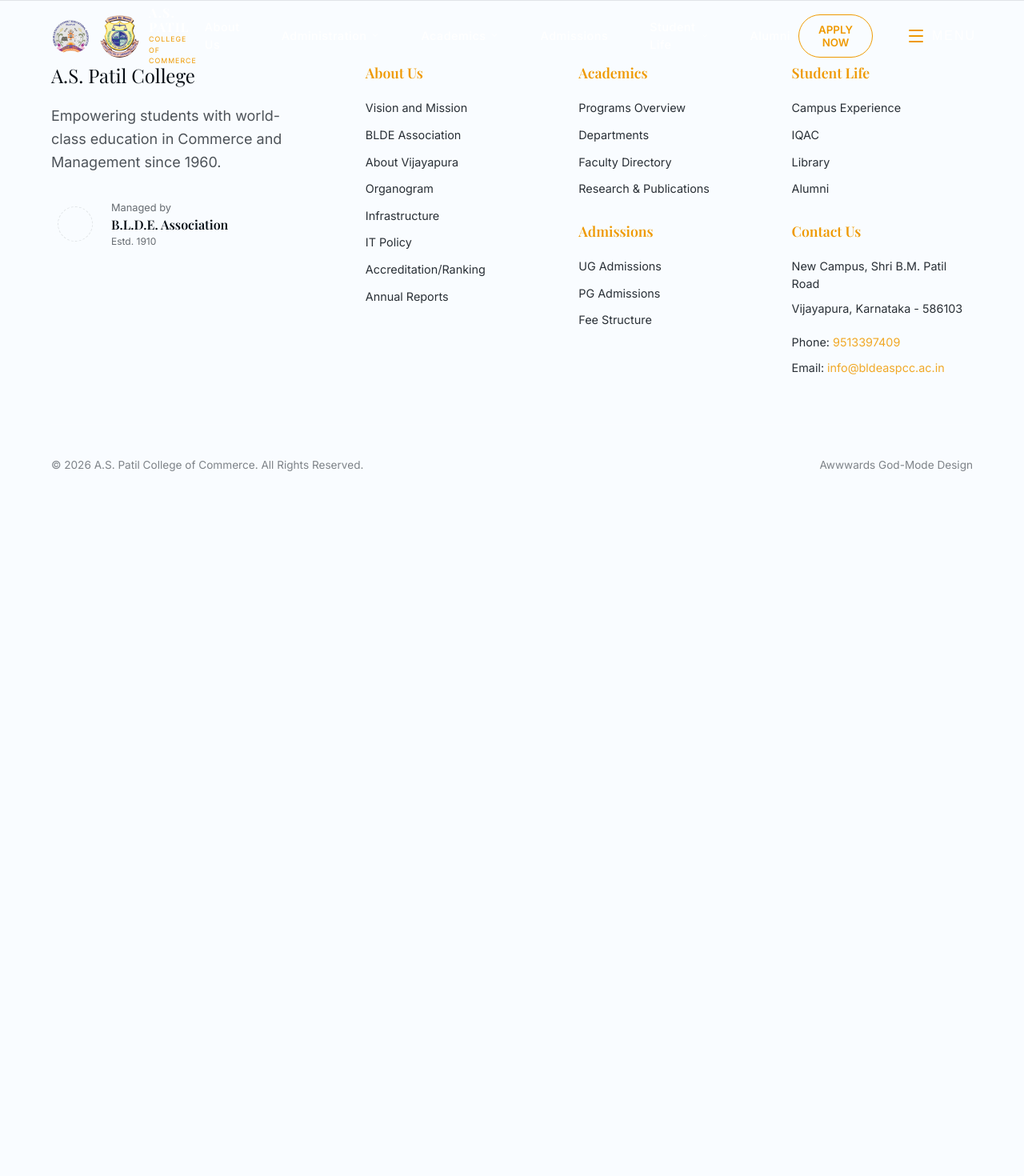
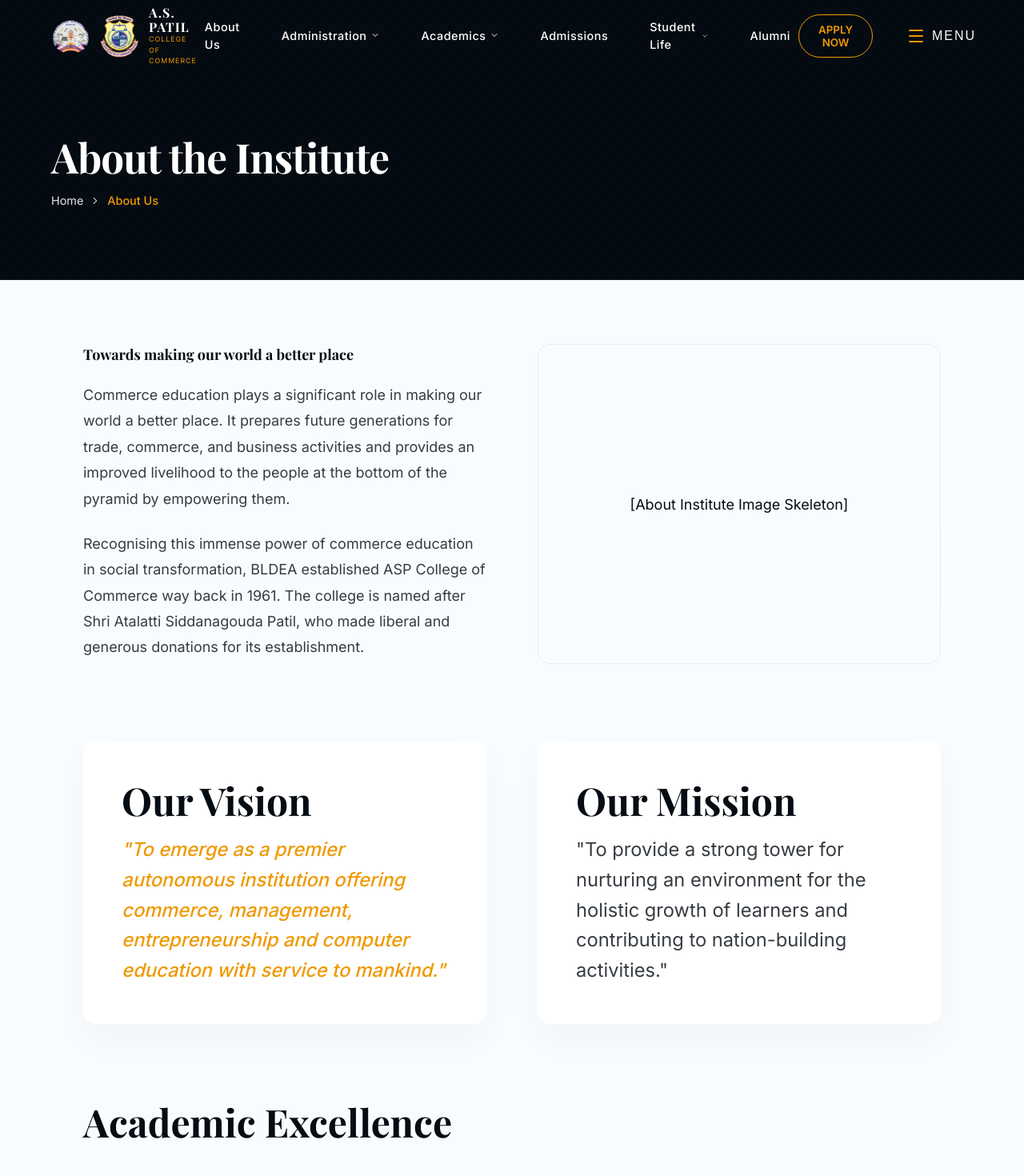
Before and after one commit to rajashekharexe/College-Website, a React (Vite) app: page /about in a window 1280 px wide. Shown: the top 1470 px of the page at 80% size. Before the commit the page ends 800 px from the top, so only its background shows below. Built offline with nearby package versions, Linux system fonts and the light colour scheme; a web font is replaced by a local one.

Commit message:
feat: build InnerPageLayout and AboutUs page (Phase 3)

```diff
--- a/src/App.jsx
+++ b/src/App.jsx
@@ -6,6 +6,7 @@
 import BentoGrid from './components/BentoGrid';
 import Footer from './components/Footer';
 import InnerPageLayout from './components/InnerPageLayout';
+import AboutUs from './pages/AboutUs';
 import VisionMission from './pages/VisionMission';
 import HighlightsStrip from './components/HighlightsStrip';
 import AboutPreview from './components/AboutPreview';
@@ -59,6 +60,7 @@
           <Route path="/" element={<Home />} />
 
           {/* About Us Routes */}
+          <Route path="/about" element={<AboutUs />} />
           <Route path="/about/vision-mission" element={<VisionMission />} />
           <Route path="/about/blde-association" element={<Placeholder title="BLDE Association" />} />
           <Route path="/about/vijayapura" element={<Placeholder title="About Vijayapura" />} />
--- a/src/components/InnerPageLayout.jsx
+++ b/src/components/InnerPageLayout.jsx
@@ -1,56 +1,119 @@
-import { useEffect } from 'react';
+import React, { useEffect } from 'react';
+import { Link } from 'react-router-dom';
+import { ChevronRight } from 'lucide-react';
 import gsap from 'gsap';
 
-export default function InnerPageLayout({ title, subtitle, children }) {
+export default function InnerPageLayout({ title, breadcrumbs, children }) {
   useEffect(() => {
-    // Simple entry animation for inner pages
-    gsap.fromTo('.page-header',
-      { opacity: 0, y: 50 },
-      { opacity: 1, y: 0, duration: 1, ease: 'power3.out' }
+    window.scrollTo(0, 0);
+
+    const tl = gsap.timeline();
+
+    tl.fromTo('.inner-hero-overlay',
+      { scaleY: 0, transformOrigin: 'top' },
+      { scaleY: 1, duration: 1, ease: 'power3.inOut' }
+    )
+    .fromTo('.inner-hero-title',
+      { y: 50, opacity: 0 },
+      { y: 0, opacity: 1, duration: 0.8, ease: 'power3.out' },
+      "-=0.4"
+    )
+    .fromTo('.inner-breadcrumbs',
+      { y: 20, opacity: 0 },
+      { y: 0, opacity: 1, duration: 0.6, ease: 'power3.out' },
+      "-=0.6"
+    )
+    .fromTo('.inner-page-content',
+      { y: 30, opacity: 0 },
+      { y: 0, opacity: 1, duration: 0.8, ease: 'power3.out' },
+      "-=0.4"
     );
-    gsap.fromTo('.page-content',
-      { opacity: 0, y: 30 },
-      { opacity: 1, y: 0, duration: 1, ease: 'power3.out', delay: 0.2 }
-    );
+
+    return () => tl.kill();
   }, [title]);
 
   return (
-    <main style={{ minHeight: '100vh', paddingTop: '160px', paddingBottom: '100px', backgroundColor: 'var(--surface-900)' }}>
-      <div className="page-header" style={{ padding: '0 5%', marginBottom: '4rem' }}>
-        <h1 style={{
-          fontSize: 'var(--text-4xl)',
-          color: 'var(--accent-500)',
+    <div className="inner-page-wrapper" style={{ minHeight: '100vh', backgroundColor: 'var(--surface-50)' }}>
+      {/* Inner Page Hero Banner */}
+      <div style={{
+        position: 'relative',
+        height: '40vh',
+        minHeight: '350px',
+        width: '100%',
+        backgroundColor: 'var(--surface-900)',
+        display: 'flex',
+        flexDirection: 'column',
+        justifyContent: 'center',
+        padding: '0 5%',
+        marginTop: '0'
+      }}>
+        <div className="inner-hero-overlay" style={{
+          position: 'absolute',
+          inset: 0,
+          backgroundColor: 'var(--brand-50)',
+          zIndex: 0
+        }} />
+
+        {/* Placeholder for future hero background images */}
+        <div style={{
+          position: 'absolute',
+          inset: 0,
+          opacity: 0.1,
+          backgroundImage: 'linear-gradient(45deg, #000 25%, transparent 25%, transparent 75%, #000 75%, #000), linear-gradient(45deg, #000 25%, transparent 25%, transparent 75%, #000 75%, #000)',
+          backgroundSize: '20px 20px',
+          backgroundPosition: '0 0, 10px 10px',
+          zIndex: 1
+        }} />
+
+        <div style={{ position: 'relative', zIndex: 10, paddingTop: '80px' }}>
+          <h1 className="inner-hero-title" style={{
+            fontSize: 'clamp(2.5rem, 4vw, 4rem)',
+            color: '#ffffff',
             fontFamily: 'var(--font-display)',
-          marginBottom: '1rem'
+            fontWeight: 700,
+            marginBottom: '1rem',
+            letterSpacing: '-1px'
           }}>
             {title}
           </h1>
-        {subtitle && (
-          <p style={{
-            fontSize: 'var(--text-lg)',
-            color: 'var(--brand-50)',
-            opacity: 0.8,
-            maxWidth: '800px'
+
+          {/* Breadcrumbs */}
+          <div className="inner-breadcrumbs" style={{
+            display: 'flex',
+            alignItems: 'center',
+            gap: '8px',
+            color: 'rgba(255, 255, 255, 0.7)',
+            fontFamily: 'var(--font-body)',
+            fontSize: '0.9rem'
           }}>
-            {subtitle}
-          </p>
+            <Link to="/" style={{ color: 'rgba(255,255,255,0.9)', textDecoration: 'none' }}>Home</Link>
+            {breadcrumbs && breadcrumbs.map((crumb, index) => (
+              <React.Fragment key={index}>
+                <ChevronRight size={14} />
+                {crumb.link ? (
+                  <Link to={crumb.link} style={{ color: 'rgba(255,255,255,0.9)', textDecoration: 'none' }}>
+                    {crumb.label}
+                  </Link>
+                ) : (
+                  <span style={{ color: 'var(--accent-500)', fontWeight: 500 }}>
+                    {crumb.label}
+                  </span>
                 )}
+              </React.Fragment>
+            ))}
+          </div>
+        </div>
       </div>
 
-      <div className="page-content" style={{ padding: '0 5%' }}>
-        {children || (
-          <div style={{
-            padding: '4rem',
-            border: '1px dashed var(--glass-border)',
-            borderRadius: '12px',
-            textAlign: 'center',
-            color: 'var(--brand-50)',
-            opacity: 0.6
+      {/* Main Content Area */}
+      <main className="inner-page-content" style={{
+        padding: '5rem 5%',
+        maxWidth: '1200px',
+        margin: '0 auto',
+        backgroundColor: 'var(--surface-50)'
       }}>
-            Content for {title} will be added here soon.
+        {children}
+      </main>
     </div>
-        )}
-      </div>
-    </main>
   );
 }
--- /dev/null
+++ b/src/pages/AboutUs.jsx
@@ -0,0 +1,78 @@
+import React from 'react';
+import InnerPageLayout from '../components/InnerPageLayout';
+
+export default function AboutUs() {
+  const breadcrumbs = [
+    { label: 'About Us' }
+  ];
+
+  return (
+    <InnerPageLayout title="About the Institute" breadcrumbs={breadcrumbs}>
+
+      <div style={{ display: 'grid', gridTemplateColumns: '1fr 1fr', gap: '4rem', alignItems: 'center', marginBottom: '6rem' }}>
+        <div>
+          <h2 style={{ fontSize: 'var(--text-3xl)', color: 'var(--brand-50)', fontFamily: 'var(--font-display)', marginBottom: '1.5rem', fontWeight: 700 }}>
+            Towards making our world a better place
+          </h2>
+          <p style={{ fontSize: 'var(--text-base)', color: 'var(--brand-50)', opacity: 0.8, lineHeight: 1.8, marginBottom: '1.5rem' }}>
+            Commerce education plays a significant role in making our world a better place. It prepares future generations for trade, commerce, and business activities and provides an improved livelihood to the people at the bottom of the pyramid by empowering them.
+          </p>
+          <p style={{ fontSize: 'var(--text-base)', color: 'var(--brand-50)', opacity: 0.8, lineHeight: 1.8 }}>
+            Recognising this immense power of commerce education in social transformation, BLDEA established ASP College of Commerce way back in 1961. The college is named after Shri Atalatti Siddanagouda Patil, who made liberal and generous donations for its establishment.
+          </p>
+        </div>
+
+        {/* Placeholder for About Image */}
+        <div style={{
+          width: '100%',
+          height: '400px',
+          backgroundColor: 'var(--surface-900)',
+          borderRadius: '16px',
+          display: 'flex',
+          alignItems: 'center',
+          justifyContent: 'center',
+          color: 'var(--brand-50)',
+          border: '1px dashed rgba(0,0,0,0.1)'
+        }}>
+          [About Institute Image Skeleton]
+        </div>
+      </div>
+
+      <div style={{ display: 'grid', gridTemplateColumns: '1fr 1fr', gap: '4rem', marginBottom: '6rem' }}>
+        <div style={{ padding: '3rem', backgroundColor: '#ffffff', borderRadius: '16px', boxShadow: '0 20px 40px rgba(0,0,0,0.03)' }}>
+          <h3 style={{ fontSize: 'var(--text-2xl)', color: 'var(--brand-50)', fontFamily: 'var(--font-display)', marginBottom: '1rem', fontWeight: 700 }}>Our Vision</h3>
+          <p style={{ fontSize: 'var(--text-lg)', color: 'var(--accent-500)', fontStyle: 'italic', fontWeight: 500, lineHeight: 1.6 }}>
+            "To emerge as a premier autonomous institution offering commerce, management, entrepreneurship and computer education with service to mankind."
+          </p>
+        </div>
+
+        <div style={{ padding: '3rem', backgroundColor: '#ffffff', borderRadius: '16px', boxShadow: '0 20px 40px rgba(0,0,0,0.03)' }}>
+          <h3 style={{ fontSize: 'var(--text-2xl)', color: 'var(--brand-50)', fontFamily: 'var(--font-display)', marginBottom: '1rem', fontWeight: 700 }}>Our Mission</h3>
+          <p style={{ fontSize: 'var(--text-lg)', color: 'var(--brand-50)', opacity: 0.8, lineHeight: 1.6 }}>
+            "To provide a strong tower for nurturing an environment for the holistic growth of learners and contributing to nation-building activities."
+          </p>
+        </div>
+      </div>
+
+      <div>
+        <h2 style={{ fontSize: 'var(--text-2xl)', color: 'var(--brand-50)', fontFamily: 'var(--font-display)', marginBottom: '2rem', fontWeight: 700 }}>
+          Academic Excellence
+        </h2>
+        <div style={{ display: 'grid', gridTemplateColumns: 'repeat(auto-fit, minmax(250px, 1fr))', gap: '2rem' }}>
+          {[
+            { title: 'Affiliation', desc: 'Rani Channamma University, Belagavi (State University, Karnataka)' },
+            { title: 'Accreditation', desc: 'Recognised by UGC, Govt. of India. Accredited by NAAC with A grade.' },
+            { title: 'Autonomy', desc: 'Autonomous Status in 2007 for UG Programme and in 2008 for PG Programme.' },
+            { title: 'Infrastructure', desc: 'Green campus and state-of-the-art infrastructure with excellent facilities.' }
+          ].map((stat, i) => (
+            <div key={i} style={{ padding: '2rem', backgroundColor: 'var(--surface-900)', borderRadius: '12px' }}>
+              <h4 style={{ color: 'var(--accent-500)', marginBottom: '0.5rem', fontWeight: 700 }}>{stat.title}</h4>
+              <p style={{ color: 'var(--brand-50)', fontSize: '0.9rem', lineHeight: 1.5 }}>{stat.desc}</p>
+            </div>
+          ))}
+        </div>
+      </div>
+
+    </InnerPageLayout>
+  );
+}
```
Lines whose indentation alone changed are shown as unchanged.
